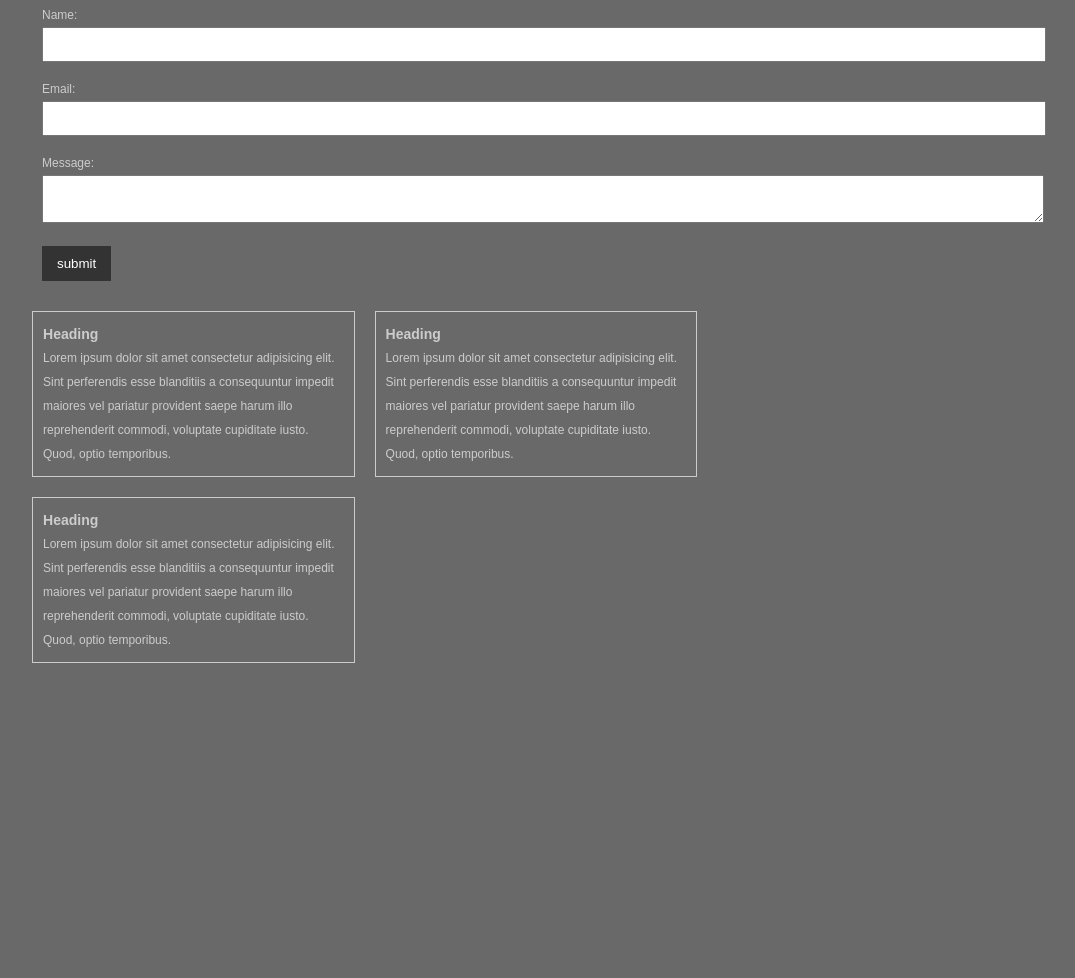
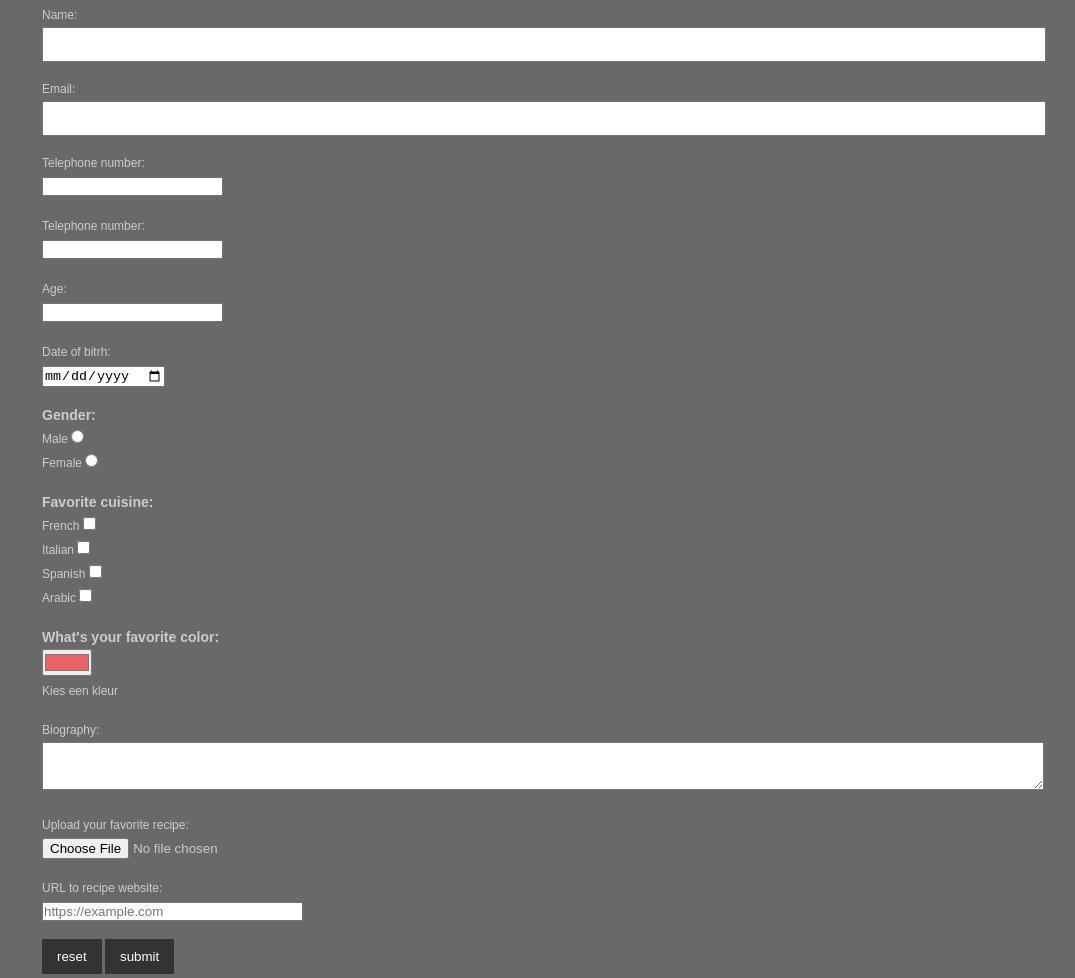
Before and after one commit to robertadema1991/forms, a plain HTML site: page index.html in a window 1280 px wide. Shown: the part 463-1441 px from the top of the page, without its empty margins (106-1181 px from the left). Before the commit the page ends 1136 px from the top, so only its background shows below. Drawn offline with Linux system fonts and the light colour scheme.

Commit message:
Add files via upload

```diff
--- a/index.html
+++ b/index.html
@@ -44,10 +44,53 @@
                 <input type="text" name="email">
             </div>
             <div class="form-group">
-                <label>Message: </label>
+                <label>Telephone number: </label>
+                <input type="tel" name="telephone">
+            </div>
+            <div class="form-group">
+                <label>Telephone number: </label>
+                <input type="tel" name="telephone">
+            </div>
+            <div class="form-group">
+                <label>Age: </label>
+                <input type="number" name="age">
+            </div>
+            <div class="form-group">
+                <label>Date of bitrh: </label>
+                <input type="date" name="date-of-birth">
+            </div>
+            <div class="form-group">
+                <h3>Gender: </h3>
+                <label for="male1">Male <input type="radio" id="male1" name="btn" value="male"></label>
+                <label for="famel1">Female <input type="radio" id="female1" name="btn" value="female"></label>
+            </div>
+            <div class="form-group">
+                <h3>Favorite cuisine:</h3>
+                <label>French <input type="checkbox" id="french1" name="cuisine" value="french"></label>
+                <label>Italian <input type="checkbox" id="italian1" name="cuisine" value="italian"></label>
+                <label>Spanish <input type="checkbox" id="spanish1" name="cuisine" value="spanish"></label>
+                <label>Arabic <input type="checkbox" id="arabic1" name="cuisine" value="arabic"></label>
+            </div>
+            <div class="form-group">
+                <h3>What's your favorite color:</h3>
+                <input type="color" id="head" name="head" value="#e66465">
+                <label for="head">Kies een kleur</label>
+            </div>
+            <div class="form-group">
+                <label>Biography: </label>
                 <textarea name="message"></textarea>
             </div>
-            <input class="button" type="submit" value="submit" name="">
+            <div class="form-group">
+                <label for="recipe">Upload your favorite recipe:</label>
+                <input type="file" id="recipe" name="recipe" accept=".pdf, .jpg, .doc">
+            </div>
+            <div class="form-group">
+                <label for="url">URL to recipe website:</label>
+                <input type="url" name="url" id="url" placeholder="https://example.com"
+                pattern="https://.*" size="30" required>
+            </div>
+            <input class="button" type="reset" value="reset" name="button">
+            <input class="button" type="submit" value="submit" name="button">
         </form>
 
         <div class="block">
--- a/style.css
+++ b/style.css
@@ -137,6 +137,14 @@ a:active {
     } */
 }
 
+.my-form input[type="reset"] {
+    background-color: #333;
+    color: #fff;
+    padding: 10px 15px;
+    border: none;
+
+}
+
 .block {
     float: left;
     width: 100%;
```
